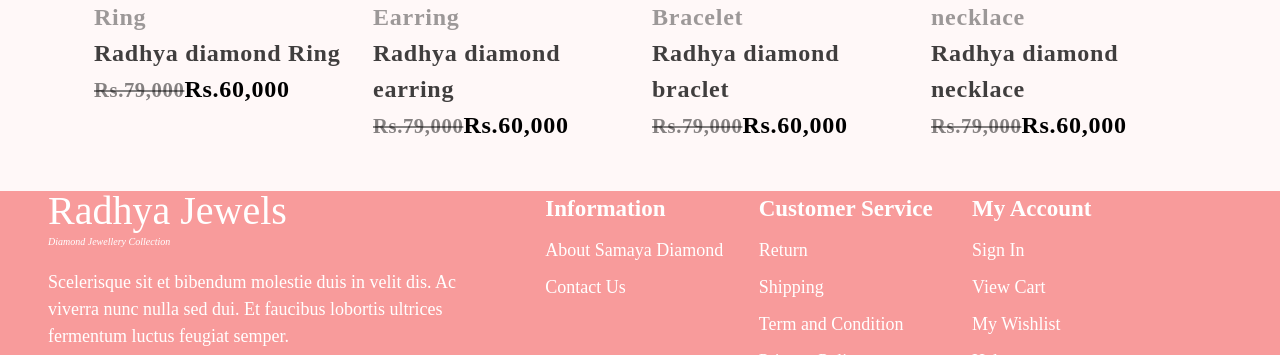
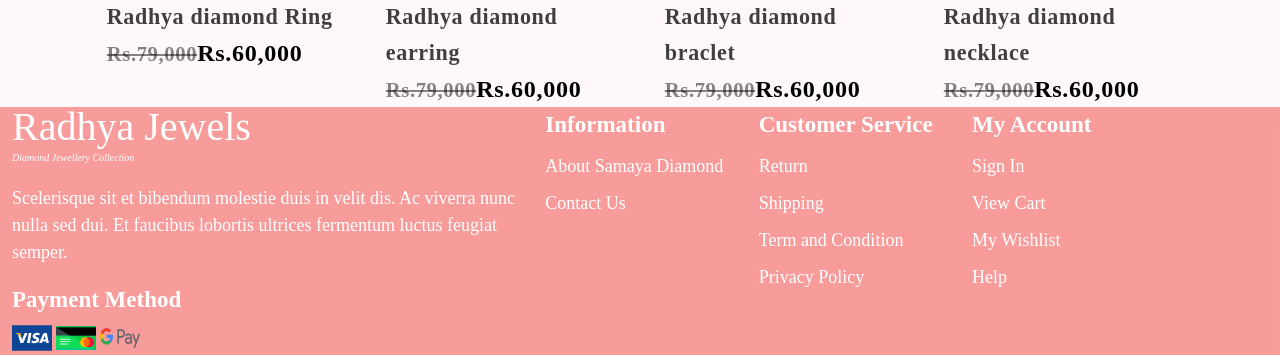
Before and after one commit to ra-creators/simaya, a Django app: page / in a window 1280 px wide. Shown: the part 3426-3781 px from the top of the page. Run offline with Django 3.2, Linux system fonts and the light colour scheme; data that the repository does not hold is empty; some libraries are stand-ins or nearby versions.

Commit message:
frontend changes jay told

```diff
--- a/blog/static/blog/styles.css
+++ b/blog/static/blog/styles.css
@@ -29,11 +29,7 @@
 }
 .flower-bg-up {
   position: absolute;
-  top: 0;
   right: 0;
-}
-.flower-bg-up.blog-page {
-  top: 115px;
 }
 .sp-flower-bg {
   position: relative;
--- a/product/static/product/css/head_foot.css
+++ b/product/static/product/css/head_foot.css
@@ -67,6 +67,10 @@
     margin: auto;
 }
 
+.w90{
+    width: 90%;
+    margin: auto;
+}
 .m1 {
     font-family: Analogue;
     font-style: normal;
--- a/product/static/product/css/home.css
+++ b/product/static/product/css/home.css
@@ -209,7 +209,7 @@
     font-family: Poppins;
     font-style: normal;
     font-weight: 600;
-    font-size: 24.0782px;
+    font-size: 22.0782px;
     line-height: 36px;
     letter-spacing: 0.03em;
     color: rgba(0, 0, 0, 0.75);
@@ -244,9 +244,15 @@
 }
 @media screen and (max-width : 576px){
     #tabs3 , #tabs31{
-        font-size: 15px;
-        width: 90%;
-        display: grid;
+        font-size: 20px;
+        width: 100%;
+        overflow: auto;
+        display: -webkit-box;
+        padding: 0;
+    }
+    #tabs3 li , #tabs31 li {
+        width: 30%;
+        text-align: center;
     }
     .engg_t{
         font-size: 30px;
--- a/product/static/product/css/styles.css
+++ b/product/static/product/css/styles.css
@@ -1770,6 +1770,7 @@
 .other-images {
   display: flex;
   justify-content: space-around;
+  margin-top: 5%;
 }
 
 .static-img {
--- a/product/templates/base.html
+++ b/product/templates/base.html
@@ -85,13 +85,13 @@
 
     <footer>
         <div class="row">
-            <div class="col-sm-5 px-5">
+            <div class="col-sm-5 link_col">
                 <div class="radhya radhya_f" onclick="showPop()">Radhya Jewels</div>
                 <div class="jewl jewl_f" onclick="showThanks()">Diamond Jewellery Collection</div>
                 <div class="f_links mt-3">Scelerisque sit et bibendum molestie duis in velit dis. Ac viverra nunc nulla
                     sed dui. Et faucibus
                     lobortis ultrices fermentum luctus feugiat semper.</div>
-                <div class="f_m">Payment Method</div>
+                <div class="f_m mt-3">Payment Method</div>
                 <div>
                     <img src="{% static 'app/images/Radhya/visa.svg' %}" alt="">
                     <img src="{% static 'app/images/Radhya/card.svg' %}" alt="">
--- a/product/templates/others/index.html
+++ b/product/templates/others/index.html
@@ -234,71 +234,68 @@
         <li class="t3_item1">Necklace</li>
     </ul>
     <div class="row mt-5">
-        <div class="col-sm-3">
+        <div class="col-sm-3 mb-5">
             <a href="">
                 <img class="cr_img" src="{% static 'app/images/Radhya/ring1.svg' %}" alt="">
-                <div class="p_s">Ring</div>
-                <div class="p_name">Radhya diamond Ring</div>
-                <div class="p_prices"><span class="p_before">Rs.79,000</span><span class="p_after">Rs.60,000</span></div>
+                <div class="p_s w90">Ring</div>
+                <div class="p_name w90">Radhya diamond Ring</div>
+                <div class="p_prices w90"><span class="p_before">Rs.79,000</span><span class="p_after">Rs.60,000</span></div>
             </a>
         </div>
         <div class="col-sm-3">
             <a href="">
                 <img class="cr_img" src="{% static 'app/images/Radhya/earring1.svg' %}" alt="">
-                <div class="p_s">Earring</div>
-                <div class="p_name">Radhya diamond earring</div>
-                <div class="p_prices"><span class="p_before">Rs.79,000</span><span class="p_after">Rs.60,000</span></div>
+                <div class="p_s w90">Earring</div>
+                <div class="p_name w90">Radhya diamond earring</div>
+                <div class="p_prices w90"><span class="p_before">Rs.79,000</span><span class="p_after">Rs.60,000</span></div>
             </a>
         </div>
         <div class="col-sm-3">
             <a href="">
                 <img class="cr_img" src="{% static 'app/images/Radhya/braclet1.svg' %}" alt="">
-                <div class="p_s">Bracelet</div>
-                <div class="p_name">Radhya diamond braclet</div>
-                <div class="p_prices"><span class="p_before">Rs.79,000</span><span class="p_after">Rs.60,000</span></div>
+                <div class="p_s w90">Bracelet</div>
+                <div class="p_name w90">Radhya diamond braclet</div>
+                <div class="p_prices w90"><span class="p_before">Rs.79,000</span><span class="p_after">Rs.60,000</span></div>
             </a>
         </div>
         <div class="col-sm-3">
             <a href="">
                 <img class="cr_img" src="{% static 'app/images/Radhya/necklace1.svg' %}" alt="">
-                <div class="p_s">necklace</div>
-                <div class="p_name">Radhya diamond necklace</div>
-                <div class="p_prices"><span class="p_before">Rs.79,000</span><span class="p_after">Rs.60,000</span></div>
+                <div class="p_s w90">necklace</div>
+                <div class="p_name w90">Radhya diamond necklace</div>
+                <div class="p_prices w90"><span class="p_before">Rs.79,000</span><span class="p_after">Rs.60,000</span></div>
             </a>
         </div>
-    </div>
-
-    <div class="row mt-5 mb-5">
         <div class="col-sm-3">
             <a href="">
                 <img class="cr_img" src="{% static 'app/images/Radhya/ring1.svg' %}" alt="">
-                <div class="p_s">Ring</div>
-                <div class="p_name">Radhya diamond Ring</div>
-                <div class="p_prices"><span class="p_before">Rs.79,000</span><span class="p_after">Rs.60,000</span></div>
+                <div class="p_s w90">Ring</div>
+                <div class="p_name w90">Radhya diamond Ring</div>
+                <div class="p_prices w90"><span class="p_before">Rs.79,000</span><span class="p_after">Rs.60,000</span></div>
             </a>
         </div>
         <div class="col-sm-3">
             <a href="">
                 <img class="cr_img" src="{% static 'app/images/Radhya/earring1.svg' %}" alt="">
-                <div class="p_s">Earring</div>
-                <div class="p_name">Radhya diamond earring</div>
-                <div class="p_prices"><span class="p_before">Rs.79,000</span><span class="p_after">Rs.60,000</span></div>
+                <div class="p_s w90">Earring</div>
+                <div class="p_name w90">Radhya diamond earring</div>
+                <div class="p_prices w90"><span class="p_before">Rs.79,000</span><span class="p_after">Rs.60,000</span></div>
             </a>
         </div>
         <div class="col-sm-3">
             <a href="">
                 <img class="cr_img" src="{% static 'app/images/Radhya/braclet1.svg' %}" alt="">
-                <div class="p_s">Bracelet</div>
-                <div class="p_name">Radhya diamond braclet</div>
-                <div class="p_prices"><span class="p_before">Rs.79,000</span><span class="p_after">Rs.60,000</span></div>
+                <div class="p_s w90">Bracelet</div>
+                <div class="p_name w90">Radhya diamond braclet</div>
+                <div class="p_prices w90"><span class="p_before">Rs.79,000</span><span class="p_after">Rs.60,000</span></div>
             </a>
         </div>
         <div class="col-sm-3">
             <a href="">
                 <img class="cr_img" src="{% static 'app/images/Radhya/necklace1.svg' %}" alt="">
-                <div class="p_s">necklace</div>
-                <div class="p_name">Radhya diamond necklace</div>
-                <div class="p_prices"><span class="p_before">Rs.79,000</span><span class="p_after">Rs.60,000</span></div>
+                <div class="p_s w90">necklace</div>
+                <div class="p_name w90">Radhya diamond necklace</div>
+                <div class="p_prices w90"><span class="p_before">Rs.79,000</span><span class="p_after">Rs.60,000</span></div>
             </a>
         </div>
     </div>
```
Also changed, not shown: app/templates/app/index.html (+28 -31 lines).
